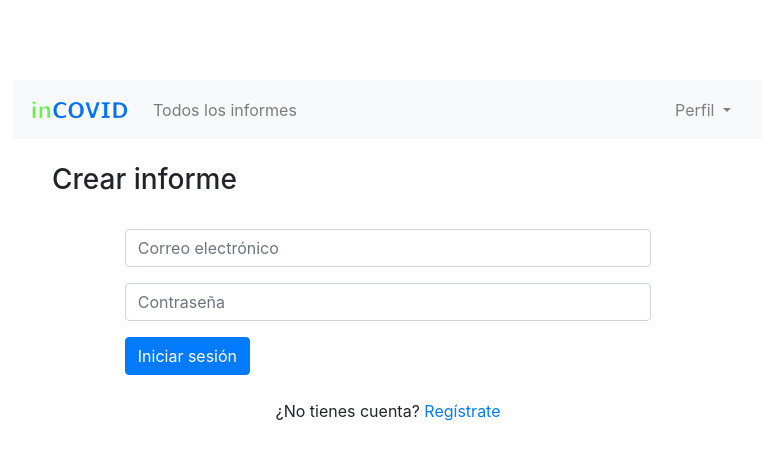
After one commit to SanchezCheca/IncidenciaCOVID-PHP, a PHP site: page /vistas/crearInforme.php in a window 1280 px wide. The commit adds this page. Shown: the top 460 px of the page, without its empty margins (252-1014 px from the left). Run offline with PHP 8.4, Linux system fonts and the light colour scheme.

Commit message:
Cambios menores

```diff
--- a/modelo/Usuario.php
+++ b/modelo/Usuario.php
@@ -36,6 +36,19 @@ class Usuario {
         return $resultado;
     }
 
+    /**
+     * Devuelve true si el usuario contiene '0' entre sus roles
+     */
+    public function isAutor() {
+        $resultado = false;
+        foreach($this->rol as $valor) {
+            if ($valor == 0) {
+                $resultado = true;
+            }
+        }
+        return $resultado;
+    }
+
     //--------------------GET & SET
     function getId() {
         return $this->id;
--- a/recursos/cabecera.php
+++ b/recursos/cabecera.php
@@ -24,13 +24,31 @@ if (isset($_SESSION['usuarioIniciado'])) {
 <!--Cabecera-->
 <nav class = "navbar navbar-expand navbar-light bg-light w-100">
     <a class = "navbar-brand" href = "<?php echo $ruta . 'index.php'; ?>">
-        <img src = "<?php echo $ruta . 'images/logo.png'; ?>" width = "100" height = "auto" alt = "">
+        <img src = "<?php echo $ruta . 'images/logo.png'; ?>" width = "100" height = "auto" alt = "logo inCOVID">
     </a>
     <div class = "collapse navbar-collapse" id = "navbarNavDropdown">
         <ul class = "navbar-nav">
-            <li class = "nav-item active">
-                <a class = "nav-link" href = "<?php echo $ruta . 'index.php'; ?>">Inicio <span class = "sr-only">(current)</span></a>
+            <li class = "nav-item <?php
+            if (substr($dir, -9) == 'index.php') {
+                echo 'active';
+            }
+            ?>">
+                <a class = "nav-link" href = "<?php echo $ruta . 'index.php'; ?>">Todos los informes</a>
             </li>
+            <?php
+            //Muestra el enlace 'Crear informe' si el usuario iniciado es autor
+            if (isset($usuarioIniciado) && $usuarioIniciado->isAutor()) {
+                ?>
+                <li class="nav-item <?php
+                if (substr($dir, -16) == 'crearInforme.php') {
+                    echo 'active';
+                }
+                ?>">
+                    <a class="nav-link" href="<?php echo $ruta . 'vistas/crearInforme.php'; ?>">+Crear informe</a>
+                </li>
+                <?php
+            }
+            ?>
         </ul>
         <div class = "dropdown ml-auto">
             <a class = "nav-link dropdown-toggle desplegable" href = "#" id = "navbarDropdownMenuLink" data-toggle = "dropdown" aria-haspopup = "true" aria-expanded = "false">
--- /dev/null
+++ b/vistas/crearInforme.php
@@ -0,0 +1,51 @@
+<!DOCTYPE html>
+<html>
+    <head>
+        <meta charset="UTF-8">
+        <title>Iniciar sesión - inCOVID</title>
+
+        <!-- Bootstrap -->
+        <link rel="stylesheet" href="https://cdn.jsdelivr.net/npm/bootstrap@4.5.3/dist/css/bootstrap.min.css"
+              integrity="sha384-TX8t27EcRE3e/ihU7zmQxVncDAy5uIKz4rEkgIXeMed4M0jlfIDPvg6uqKI2xXr2" crossorigin="anonymous">
+        <script src="https://code.jquery.com/jquery-3.5.1.slim.min.js"
+                integrity="sha384-DfXdz2htPH0lsSSs5nCTpuj/zy4C+OGpamoFVy38MVBnE+IbbVYUew+OrCXaRkfj"
+        crossorigin="anonymous"></script>
+        <script src="https://cdn.jsdelivr.net/npm/bootstrap@4.5.3/dist/js/bootstrap.bundle.min.js"
+                integrity="sha384-ho+j7jyWK8fNQe+A12Hb8AhRq26LrZ/JpcUGGOn+Y7RsweNrtN/tE3MoK7ZeZDyx"
+        crossorigin="anonymous"></script>
+
+        <!-- Estilos -->
+        <link rel="stylesheet" href="../estilos/misEstilos.css">
+
+    </head>
+    <body>
+        <div class="container-fluid d-flex justify-content-center">
+            <div class="row principal">
+
+                <?php include '../recursos/cabecera.php'; ?>
+
+                <!-- Título de la sección -->
+                <div class="col-12 mt-4 ml-4">
+                    <h3 class="h3">Crear informe</h3>
+                </div>
+
+                <!-- Cuerpo -->
+                <div class="col-12 mt-4 px-4 d-flex justify-content-center">
+                    <form class="w-75" name="formularioInicioSesion" action="../controladores/controladorPrincipal.php" method="POST">
+                        <div class="form-group">
+                            <input type="email" name="correo" class="form-control" aria-describedby="emailHelp" placeholder="Correo electrónico">
+                        </div>
+                        <div class="form-group">
+                            <input type="password" name="pass" class="form-control" placeholder="Contraseña">
+                        </div>
+                        <input type="submit" name="inicioSesion" value="Iniciar sesión" class="btn btn-primary">
+                    </form>
+                </div>
+                <div class="col-12 mt-4 d-flex justify-content-center">
+                    <p>¿No tienes cuenta? <a href="registro.php">Regístrate</a></p>
+                </div>
+            </div>
+
+        </div>
+    </body>
+</html>
```
Also changed, not shown: controladores/controladorCRUD.php (+20 -0 lines), vistas/crud.php (+7 -1 lines).
